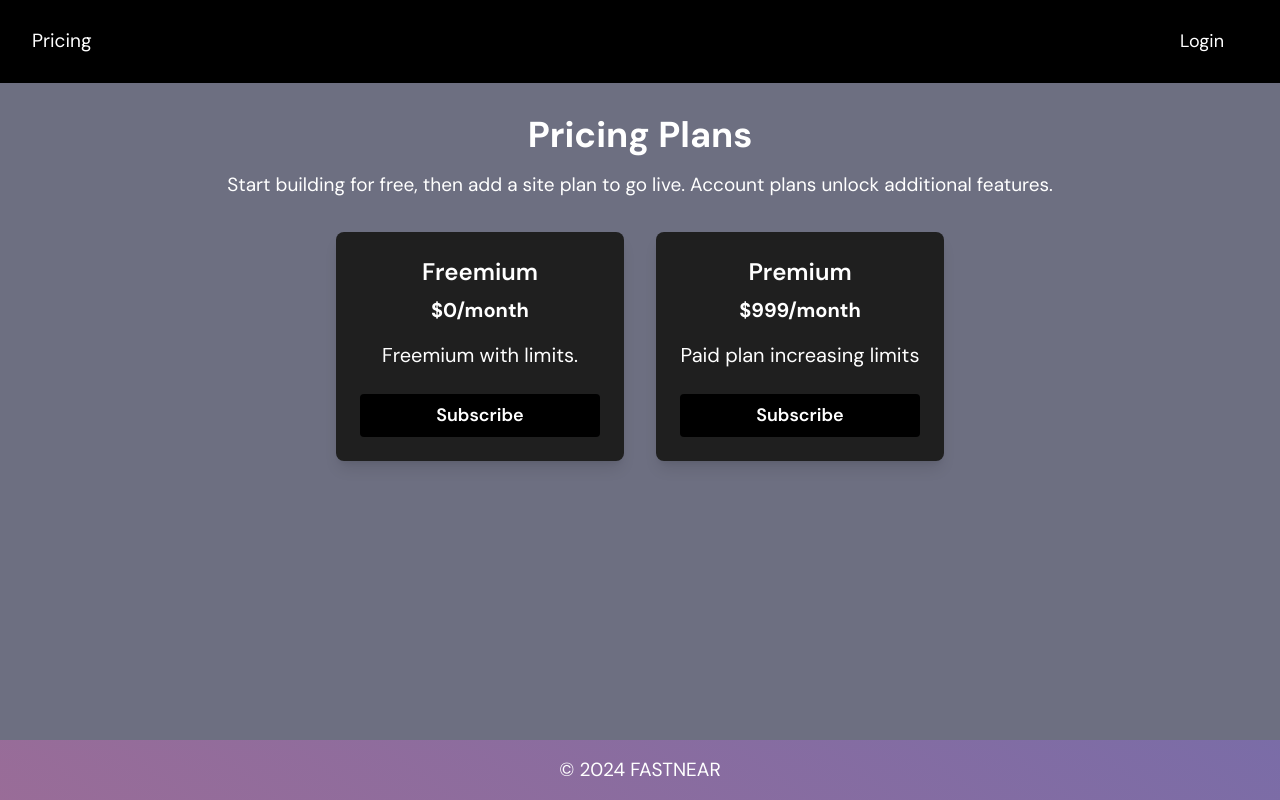
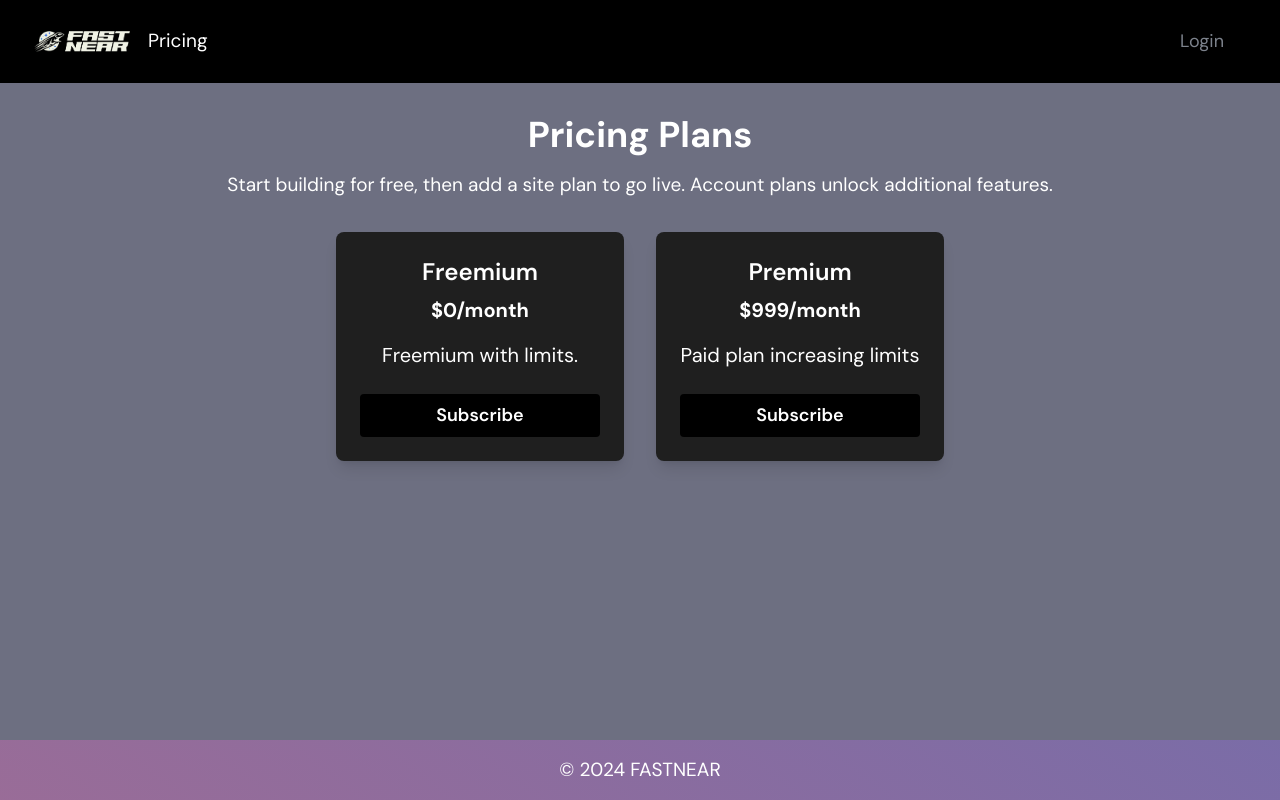
Before and after one commit to fastnear/subscriptions-site, a Next.js app: page /pricing in a window 1280 px wide. Built offline with nearby package versions, Linux system fonts and the light colour scheme.

Commit message:
navbar with linked home icon, login link cute tooltip

```diff
--- a/src/app/_components/navbar.tsx
+++ b/src/app/_components/navbar.tsx
@@ -1,35 +1,60 @@
 'use client'
 
+// TODO login/logout is currently mocked
+
 import Link from 'next/link';
+import Image from 'next/image';
 import { useState } from 'react';
 
 export default function Navbar() {
   const [isLoggedIn, setIsLoggedIn] = useState(false);
+  const [showTooltip, setShowTooltip] = useState(false);
 
   const handleLogin = () => {
-        setIsLoggedIn(!isLoggedIn); // Toggle login state for simplicity
+    setShowTooltip(true);
+    setTimeout(() => setShowTooltip(false), 2000); // Hide tooltip after 2 seconds
   };
 
   return (
     <nav className="flex justify-between items-center px-8 py-4 bg-black text-white">
-            <div className="flex space-x-4">
-                <Link href="/pricing">
+      <div className="flex items-center space-x-4">
+        <div id="fn-logo">
+          <a href="/">
+            <Image
+              src="/fastnear_logo_white.png"
+              alt="FASTNEAR Logo"
+              width={259}
+              height={56}
+              priority
+              className="logo"
+            />
+          </a>
+        </div>
+        <Link href="/pricing" className="hover:underline">
           Pricing
         </Link>
+      </div>
+
+      <div className="flex space-x-4 items-center relative">
         {isLoggedIn && (
-                    <Link href="/dashboard">
+          <Link href="/dashboard" className="hover:underline">
             Dashboard
           </Link>
         )}
-            </div>
-
-            <div className="space-x-4">
         {!isLoggedIn ? (
-                    <button onClick={handleLogin} className="hover:underline">
+          <button
+            onClick={handleLogin}
+            onMouseEnter={() => setShowTooltip(true)}
+            onMouseLeave={() => setShowTooltip(false)}
+            className="relative text-gray-400 cursor-wait opacity-80 hover:opacity-100 animate-pulse-fast"
+          >
             Login
+            {showTooltip && (
+              <div className="absolute -top-19 right-3  text-white text-lg font-bold px-12 py-6 rounded-xl shadow-lg animate-text-glow animate-pulse"><span>so soon&trade;</span></div>
+            )}
           </button>
         ) : (
-                    <button onClick={handleLogin} className="hover:underline">
+          <button onClick={() => setIsLoggedIn(false)} className="hover:underline">
             Logout
           </button>
         )}
```
Lines whose indentation alone changed are shown as unchanged.
